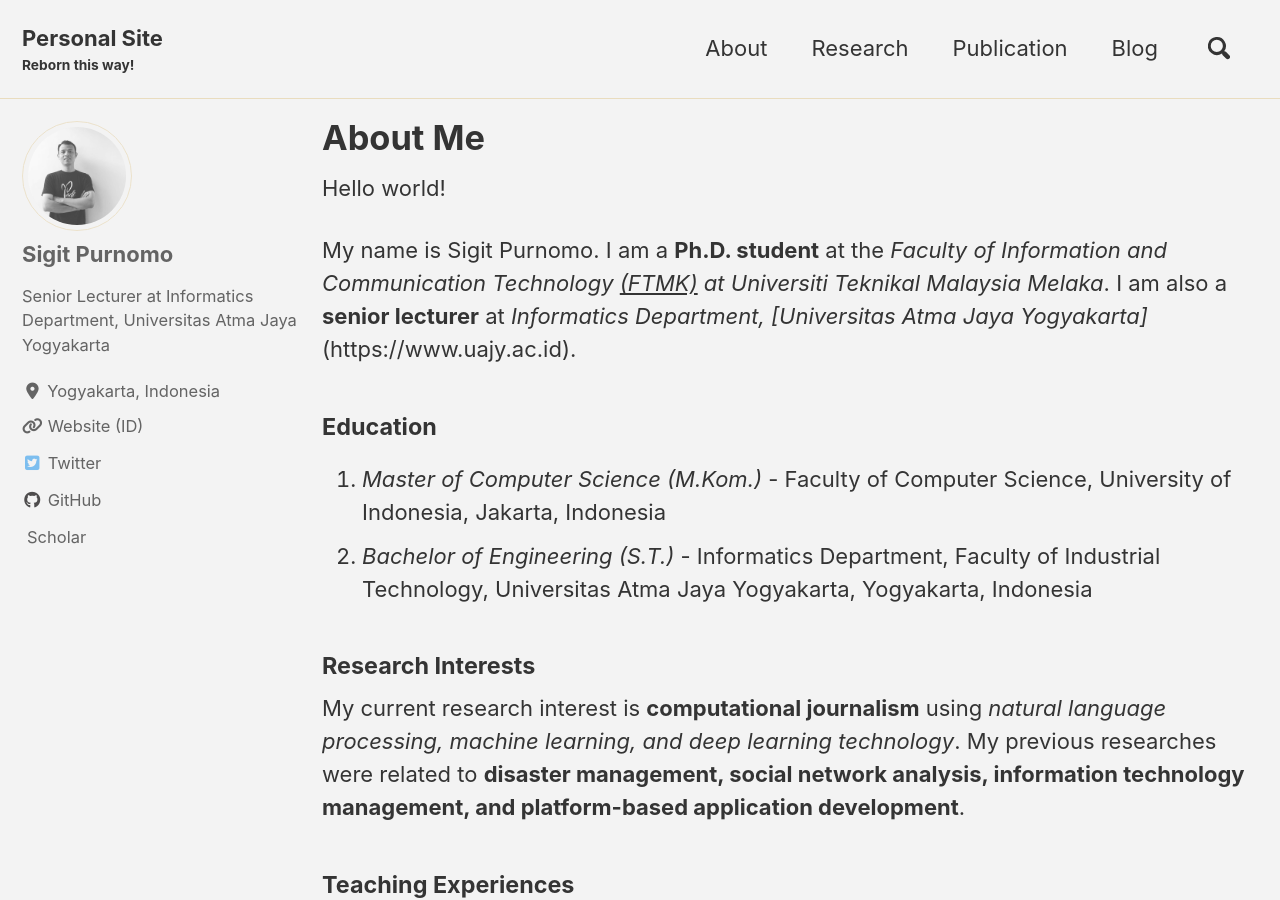
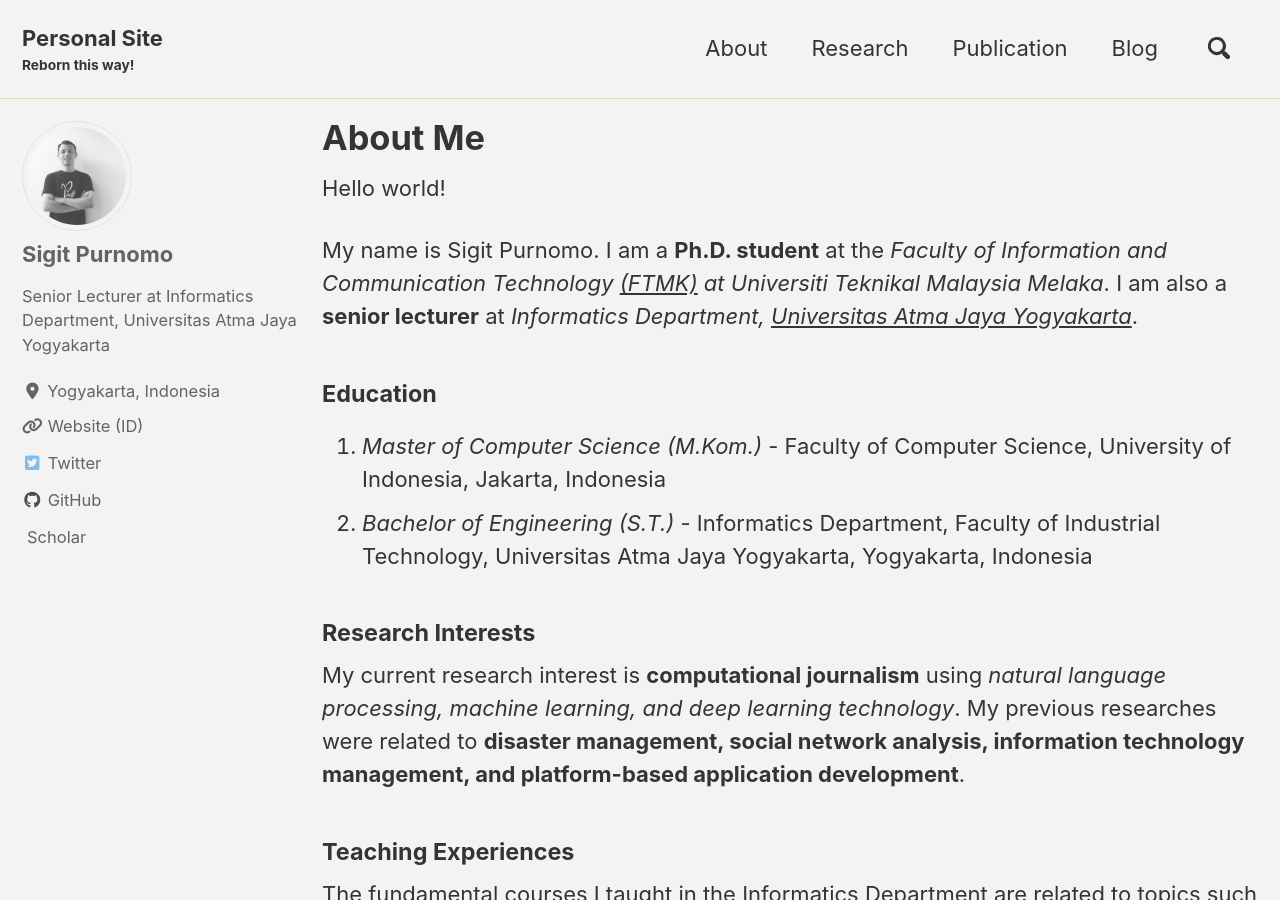
Before and after one commit to sigit-purnomo/sigit-purnomo.github.io, a Jekyll site: the page built from _pages/about.md, in a window 1280 px wide and 900 px high. Built offline with Jekyll 4.4.1, drawn with Linux system fonts in a browser that asks for light colours; cached includes are drawn as plain includes; nearby versions of some CDN libraries; a style sheet for code colours, icons or effects is not loaded.

Commit message:
Update about.md

```diff
--- a/_pages/about.md
+++ b/_pages/about.md
@@ -10,7 +10,7 @@ modified: 2020-04-25
 
 Hello world!
 
-My name is Sigit Purnomo. I am a **Ph.D. student** at the *Faculty of Information and Communication Technology [(FTMK)](http://ftmk.utem.edu.my/web/) at Universiti Teknikal Malaysia Melaka*. I am also a **senior lecturer** at *Informatics Department, [Universitas Atma Jaya Yogyakarta]*(https://www.uajy.ac.id).
+My name is Sigit Purnomo. I am a **Ph.D. student** at the *Faculty of Information and Communication Technology [(FTMK)](http://ftmk.utem.edu.my/web/) at Universiti Teknikal Malaysia Melaka*. I am also a **senior lecturer** at *Informatics Department, [Universitas Atma Jaya Yogyakarta](https://www.uajy.ac.id)*.
 
 #### Education
 1. *Master of Computer Science (M.Kom.)* - Faculty of Computer Science, University of Indonesia, Jakarta, Indonesia
```
